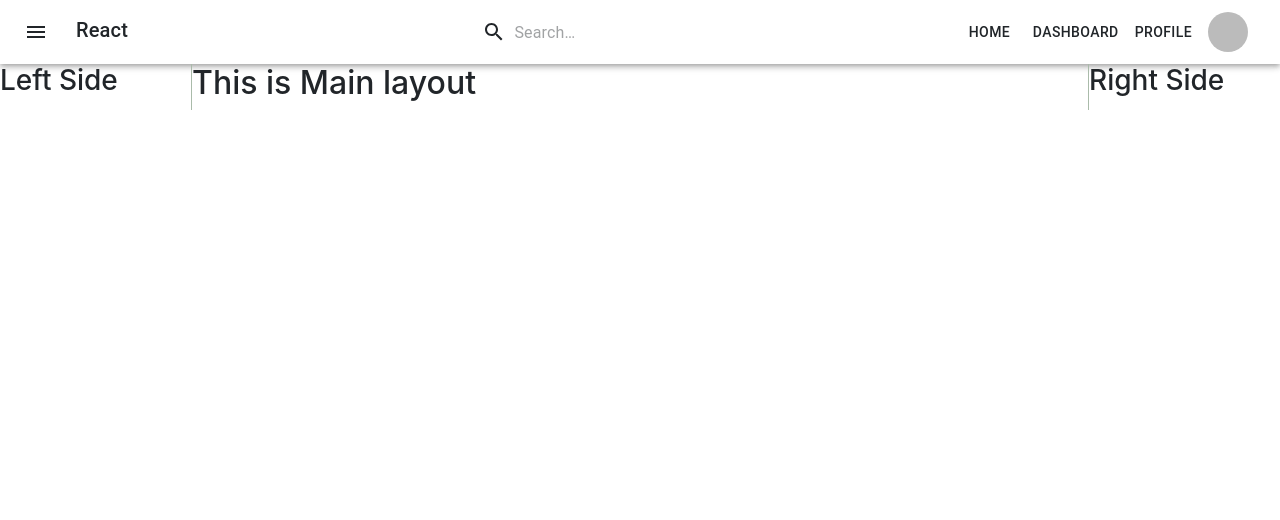
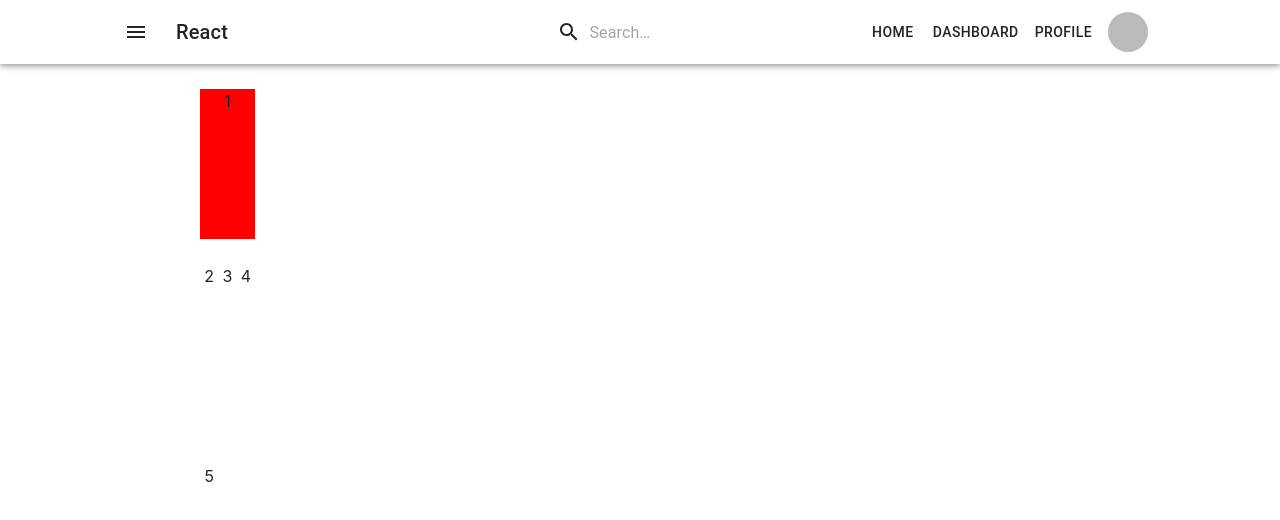
Before and after one commit to Ahnjunghyeon/test-login, a React (Create React App) app: page /dashboard in a window 1280 px wide. Shown: the top 520 px of the page. Built offline with nearby package versions, Linux system fonts and the light colour scheme; no server answers; sample sign-in values are in the browser's storage.

Commit message:
navbar size 조정

```diff
--- a/src/Dashboard.css
+++ b/src/Dashboard.css
@@ -1,11 +1,57 @@
-.Mains {
-  display: grid;
-  grid-template-columns: 15% 70% 15%;
+Main {
+  padding: 0;
+}
+.wrapper {
+  display: flex;
+  margin-left: 100px;
+  margin-right: 100px;
 }
 
-#Mains-left {
-  border-right: solid 1px #aabbaa;
+.wrapper {
+  display: grid;
+  /* columns 행 = 가로 */
+  grid-template-columns: repeat(3, 1fr);
+  /* rows 열 = 세로 */
+  grid-template-rows: repeat(6, 200px);
 }
-#Mains-right {
-  border-left: solid 1px #aabbaa;
+
+.wrapper > div:nth-child(1) {
+  margin-top: 25px;
+  height: 150px;
+  background-color: red;
+  /* 가로 4분의 1 공간 */
+  grid-column: 1/4;
+  /* 세로 2분의 1공간 */
+  grid-row: 1/2;
 }
+
+/*
+.wrapper > div:nth-child(2) {
+  height: 300px;
+  background-color: green;
+  grid-column: 1/2;
+  grid-row: 2/4;
+}
+.wrapper > div:nth-child(3) {
+  height: 300px;
+  background-color: purple;
+  가로 2 부터 / 4까지
+  grid-column: 2/4;
+  세로 2부터 / 4까지
+  grid-row: 2/4;
+}
+.wrapper > div:nth-child(4) {
+  background-color: blue;
+  grid-column: 1/3;
+  grid-row: 4/5;
+}
+.wrapper > div:nth-child(5) {
+  background-color: orange;
+  grid-column: 3/4;
+  grid-row: 4/5;
+}
+.wrapper > div:nth-child(6) {
+  background-color: orange;
+  grid-column: 3/4;
+  grid-row: 4/5;
+} */
--- a/src/Dashboard.js
+++ b/src/Dashboard.js
@@ -2,26 +2,28 @@
 
 import React from "react";
 import "./Dashboard.css";
+import CssBaseline from "@mui/material/CssBaseline";
+import Box from "@mui/material/Box";
+import Container from "@mui/material/Container";
+
 import CustomNavbar from "./components/CustomNavbar"; // Import the CustomNavbar component
 
 function Dashboard() {
   return (
-    <div>
+    <>
       <CustomNavbar />
-      <div className="Mains">
-        <div id="Mains-left">
-          <h3> Left Side </h3>
-        </div>
-
-        <div>
-          <h2> This is Main layout </h2>
-        </div>
-
-        <div id="Mains-right">
-          <h3> Right Side </h3>
+      <div className="App">
+        <div className="Main">
+          <div class="wrapper">
+            <div>1</div>
+            <div>2</div>
+            <div>3</div>
+            <div>4</div>
+            <div>5</div>
+          </div>
         </div>
       </div>
-    </div>
+    </>
   );
 }
 export default Dashboard;
--- a/src/Profile.css
+++ b/src/Profile.css
@@ -1,11 +1,25 @@
-.Mains {
+.App {
+  margin-left: 100px;
+  margin-right: 100px;
+  justify-content: center;
+  text-align: center;
+  align-items: center;
+
   display: grid;
-  grid-template-columns: 15% 70% 15%;
+  /* 1fr을 4번 반복해서 지정한다는 의미입니다. */
+  grid-template-columns: repeat(4, 1fr);
+  /* column의 간격을 20px로 */
+  column-gap: 20px;
+  grid-template-rows: repeat(5, 1fr);
+
+  /* 위에 Rows와 Coloums를 예로들면 4행 5열이 됨. */
+  /* fr은 fraction의 약자이며 숫자 비율대로 트랙을 나눔 */
 }
 
-#Mains-left {
-  border-right: solid 1px #aabbaa;
+.A1 {
+  background-color: red;
+  /* 가로 4분의 1 공간 */
+  grid-column: 1/4;
+  /* 세로 2분의 1공간 */
+  grid-row: 1/2;
 }
-#Mains-right {
-  border-left: solid 1px #aabbaa;
-}
--- a/src/Profile.js
+++ b/src/Profile.js
@@ -66,15 +66,12 @@ const Profile = () => {
 
   return (
     <>
+      <div>
         <CustomNavbar /> {/* Navbar 컴포넌트를 렌더링합니다. */}
-      <Container className="mt-5">
-        <h2>Edit Profile</h2>
-        <div className="Mains">
-          <div id="Mains-left">
-            <h3> Left Side </h3>
       </div>
-
-          <div>
+      <div className="App">
+        <div className="A1">gsdgasd</div>
+        <div className="Profile">
           <Form onSubmit={handleSubmit}>
             <Form.Group controlId="formDisplayName">
               <Form.Label>Nickname</Form.Label>
@@ -96,12 +93,7 @@ const Profile = () => {
             </Button>
           </Form>{" "}
         </div>
-
-          <div id="Mains-right">
-            <h3> Right Side </h3>
       </div>
-        </div>
-      </Container>
     </>
   );
 };
--- a/src/components/CustomNavbar.css
+++ b/src/components/CustomNavbar.css
@@ -1,11 +1,15 @@
-.Mains {
-  display: grid;
-  grid-template-columns: 15% 70% 15%;
+.Top {
+  text-align: center;
+  justify-content: center;
+  align-items: center;
+  width: 100%;
 }
 
-#Mains-left {
-  border-right: solid 1px #aabbaa;
+.TopWebName {
+  display: flex;
+  align-items: center;
 }
-#Mains-right {
-  border-left: solid 1px #aabbaa;
+
+.Topsearch {
+  margin-left: 150px;
 }
--- a/src/components/CustomNavbar.js
+++ b/src/components/CustomNavbar.js
@@ -14,8 +14,8 @@ import {
   ListItem,
   ListItemText,
   Divider,
+  Box,
 } from "@mui/material";
-import Box from "@mui/material/Box";
 import MenuIcon from "@mui/icons-material/Menu";
 import SearchIcon from "@mui/icons-material/Search";
 import { Link } from "react-router-dom";
@@ -184,6 +184,7 @@ const CustomNavbar = ({ currentUser }) => {
       </List>
     </Box>
   );
+
   // ------------- Material Ui color
   const colors = {
     lightRed: red[300],
@@ -196,23 +197,22 @@ const CustomNavbar = ({ currentUser }) => {
     darkPurple: purple[700],
     whiteindigo: indigo[50],
   };
-  // ---------------- 컬러
-  // inherit 흰색 primary 파랑
 
   return (
     <>
-      <div className="Main">
+      <div className="Top">
         <AppBar position="static" color="inherit">
-          <Toolbar style={{ justifyContent: "space-between" }}>
-            <Typography
-              variant="h6"
-              component={Link}
-              to="/"
+          <Toolbar
             style={{
-                color: "inherit",
-                textDecoration: "none",
-                display: "inline-block",
+              justifyContent: "space-between",
+              marginLeft: "100px",
+              marginRight: "100px",
+              display: "flex",
             }}
+          >
+            <div
+              className="TopWebName"
+              style={{ display: "flex", alignItems: "center" }}
             >
               <IconButton
                 size="large"
@@ -224,8 +224,20 @@ const CustomNavbar = ({ currentUser }) => {
               >
                 <MenuIcon />
               </IconButton>
+              <Typography
+                variant="h6"
+                component={Link}
+                to="/"
+                style={{
+                  color: "inherit",
+                  textDecoration: "none",
+                  display: "inline-block",
+                }}
+              >
                 React
               </Typography>
+            </div>
+            <div className="Topsearch">
               <Search sx={{ display: { xs: "none", sm: "block" } }}>
                 <SearchIconWrapper>
                   <SearchIcon />
@@ -235,7 +247,11 @@ const CustomNavbar = ({ currentUser }) => {
                   inputProps={{ "aria-label": "search" }}
                 />
               </Search>
-            <div style={{ display: "flex", alignItems: "center" }}>
+            </div>
+            <div
+              className="Topmenu"
+              style={{ display: "flex", alignItems: "center" }}
+            >
               <Button
                 component={Link}
                 to="/"
```
Lines whose indentation alone changed are shown as unchanged.
